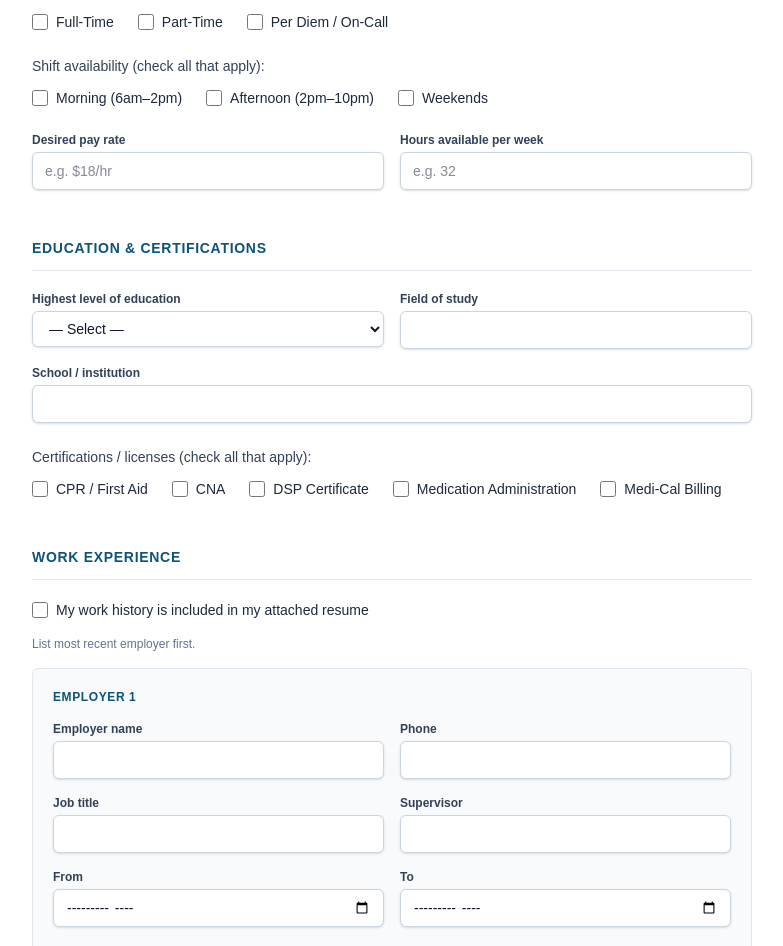
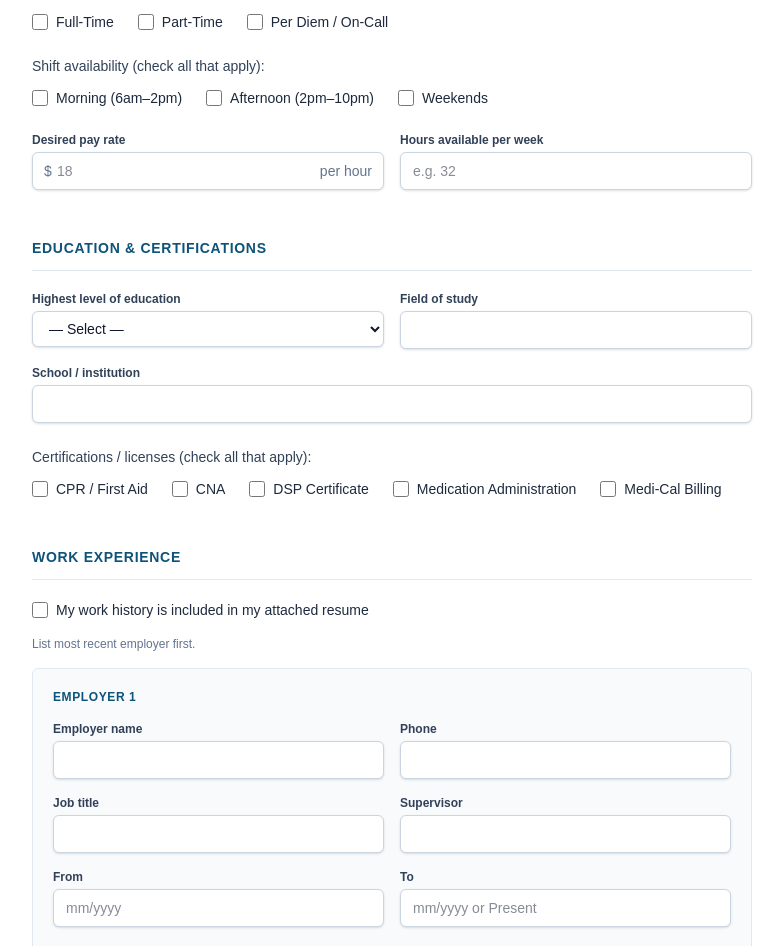
Before and after one commit to brawndon-manu/mylifeservices, a Next.js app: page /careers/apply in a window 1280 px wide. Shown: the part 1506-2452 px from the top of the page, without its empty margins (248-1031 px from the left). Built offline with nearby package versions, Linux system fonts and the light colour scheme; no server answers.

Commit message:
Polish job application form fields
From/To become text inputs (mm/yyyy, or Present); desired pay rate shows a $ prefix and per-hour suffix and submits as e.g. $30/hr.

```diff
--- a/src/app/careers/apply/ApplyForm.js
+++ b/src/app/careers/apply/ApplyForm.js
@@ -186,7 +186,7 @@ export default function ApplyForm() {
           ))}
         </div>
         <div className="mt-6 grid gap-4 sm:grid-cols-2">
-          <Field label="Desired pay rate" name="pay_rate" placeholder="e.g. $18/hr" />
+          <PayRateField />
           <Field label="Hours available per week" name="hours_week" placeholder="e.g. 32" />
         </div>
       </section>
@@ -441,6 +441,40 @@ function Field({ label, name, type = "text", required = false, maxLength = FIELD
   );
 }
 
+// pay-rate field: shows a "$" prefix and a "per hour" suffix; the applicant
+// types only the number. submits as e.g. "$18/hr" via the hidden input.
+function PayRateField() {
+  const [val, setVal] = useState("");
+  return (
+    <label className="block">
+      <span className="block text-xs font-semibold text-slate-700">
+        Desired pay rate
+      </span>
+      <div className="relative mt-1">
+        <span className="pointer-events-none absolute left-3 top-1/2 -translate-y-1/2 text-sm text-slate-500">
+          $
+        </span>
+        <input
+          type="text"
+          inputMode="decimal"
+          value={val}
+          onChange={(e) =>
+            setVal(
+              e.target.value.replace(/[^\d.]/g, "").replace(/(\..*)\./g, "$1"),
+            )
+          }
+          placeholder="18"
+          className="block w-full rounded-md border border-slate-300 bg-white py-2 pl-6 pr-20 text-sm text-slate-900 shadow-sm transition focus:border-brand focus:outline-none focus:ring-1 focus:ring-brand"
+        />
+        <span className="pointer-events-none absolute right-3 top-1/2 -translate-y-1/2 text-sm text-slate-500">
+          per hour
+        </span>
+      </div>
+      <input type="hidden" name="pay_rate" value={val ? `$${val}/hr` : ""} />
+    </label>
+  );
+}
+
 function TextArea({ label, name, rows = 3, required = false, maxLength = TEXTAREA_MAX_LEN, ...rest }) {
   return (
     <label className="block">
@@ -533,8 +567,12 @@ function EmployerBlock({ index }) {
         <Field label="Phone" name={`emp${index}_phone`} type="tel" />
         <Field label="Job title" name={`emp${index}_title`} />
         <Field label="Supervisor" name={`emp${index}_supervisor`} />
-        <Field label="From" name={`emp${index}_from`} type="month" />
-        <Field label="To" name={`emp${index}_to`} type="month" />
+        <Field label="From" name={`emp${index}_from`} placeholder="mm/yyyy" />
+        <Field
+          label="To"
+          name={`emp${index}_to`}
+          placeholder="mm/yyyy or Present"
+        />
       </div>
       <div className="mt-4">
         <Field label="Reason for leaving" name={`emp${index}_reason`} />
```
